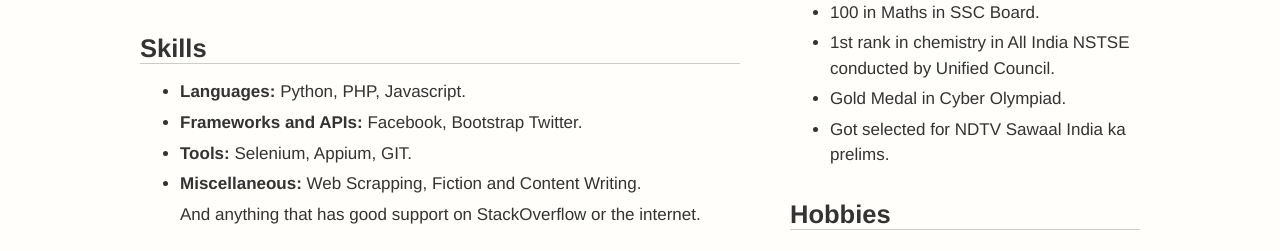
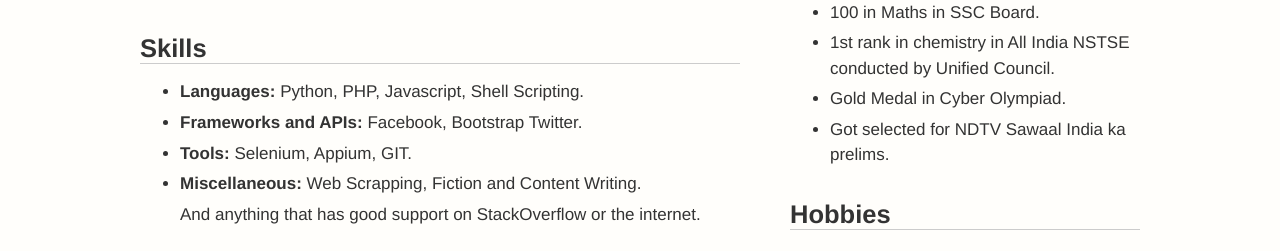
Before and after one commit to rpdemo/rahulpandeyc.github.io, a Jekyll site: the page cv/index.html, which Jekyll copies as it is, in a window 1280 px wide. Shown: the part 501-752 px from the top of the page. Built offline with Jekyll 4.4.1, drawn with Linux system fonts in a browser that asks for light colours.

Commit message:
added: added Shell Scripting

```diff
--- a/cv/index.html
+++ b/cv/index.html
@@ -61,7 +61,7 @@ body.custom-background { background-color: #ffffff; }
   <h2>Skills</h2>
 
   <ul>
-    <li><strong>Languages: </strong>Python, PHP, Javascript.</li>
+    <li><strong>Languages: </strong>Python, PHP, Javascript, Shell Scripting.</li>
     <li><strong>Frameworks and APIs: </strong>Facebook, Bootstrap Twitter.</li>
     <li><strong>Tools: </strong>Selenium, Appium, GIT.</li>
     <li><strong>Miscellaneous: </strong>Web Scrapping, Fiction and Content Writing.</li>
```
